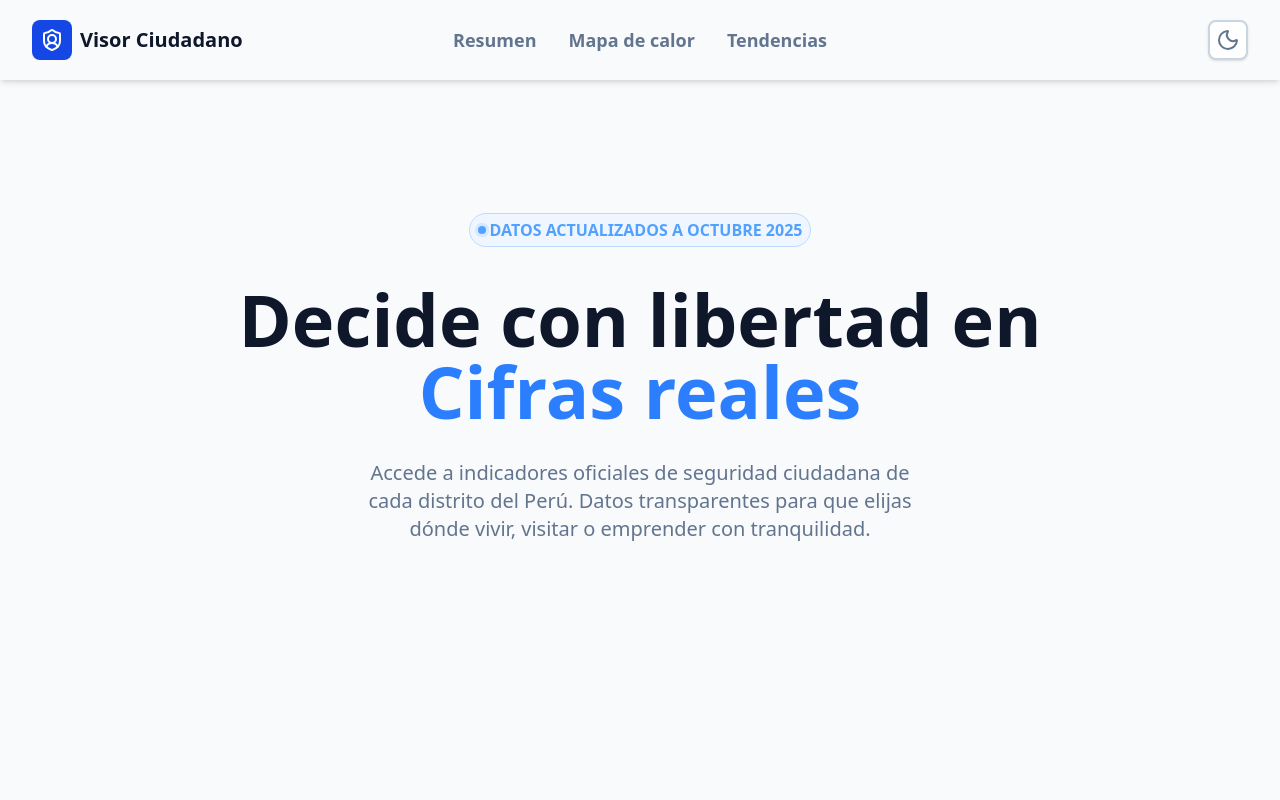
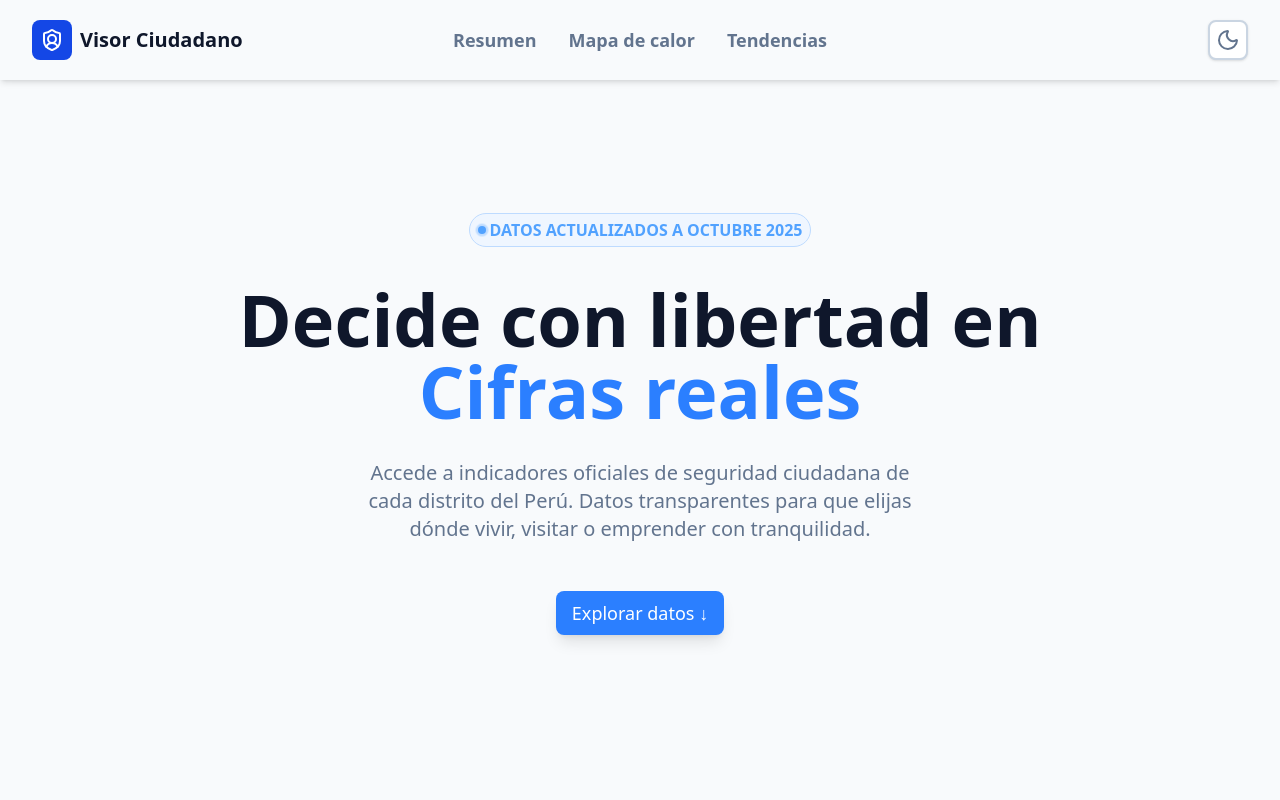
Before and after one commit to huderdcv/visor-ciudadano-peru, a Next.js app: page / in a window 1280 px wide. Shown: the top 800 px of the page. Built offline with nearby package versions, Linux system fonts and the light colour scheme.

Commit message:
style: add button to call to action in hero section

```diff
--- a/src/features/landing/components/HeroSection.tsx
+++ b/src/features/landing/components/HeroSection.tsx
@@ -1,3 +1,5 @@
+import Link from 'next/link';
+
 export const HeroSection = () => {
   return (
     <section className="px-8 max-w-7xl w-full mx-auto h-[calc(100vh)] border-b border-slate-200 dark:border-slate-800 ">
@@ -13,11 +15,17 @@ export const HeroSection = () => {
           Decide con libertad en{' '}
           <span className="text-blue-500 block">Cifras reales</span>
         </h1>
-        <p className="text-center text-lg md:text-xl sm:max-w-lg md:max-w-xl text-slate-500 dark:text-slate-400">
+        <p className="text-center text-lg md:text-xl sm:max-w-lg md:max-w-xl text-slate-500 dark:text-slate-400 mb-12">
           Accede a indicadores oficiales de seguridad ciudadana de cada distrito
           del Perú. Datos transparentes para que elijas dónde vivir, visitar o
           emprender con tranquilidad.
         </p>
+        <Link
+          href={`/#resumen`}
+          className="bg-blue-500 hover:bg-blue-600 text-white px-4 py-2 text-base md:text-lg rounded-lg cursor-pointer transition-all duration-300 shadow-lg"
+        >
+          Explorar datos &darr;
+        </Link>
       </div>
     </section>
   );
--- a/src/features/landing/components/MapSection.tsx
+++ b/src/features/landing/components/MapSection.tsx
@@ -51,7 +51,7 @@ export const MapSection = () => {
           </span>
         </li>
       </ul>
-      <div className="w-full bg-slate-100 rounded-lg flex items-center justify-center border-2 border-slate-200 text-slate-500 aspect-4/3 overflow-hidden">
+      <div className="w-full bg-slate-100 rounded-lg flex items-center justify-center border-2 border-slate-200 text-slate-500 aspect-video overflow-hidden">
         <iframe
           title="test-visor-ciudadano"
           // width="1024"
--- a/src/features/landing/components/SummarySection.tsx
+++ b/src/features/landing/components/SummarySection.tsx
@@ -51,7 +51,7 @@ export const SummarySection = () => {
           </span>
         </li>
       </ul>
-      <div className="w-full bg-slate-100 rounded-lg flex items-center justify-center border-2 border-slate-200 text-slate-500 aspect-video">
+      <div className="w-full bg-slate-100 rounded-lg flex items-center justify-center border-2 border-slate-200 text-slate-500 aspect-video overflow-hidden">
         <iframe
           title="test-visor-ciudadano"
           // width="1024"
```
